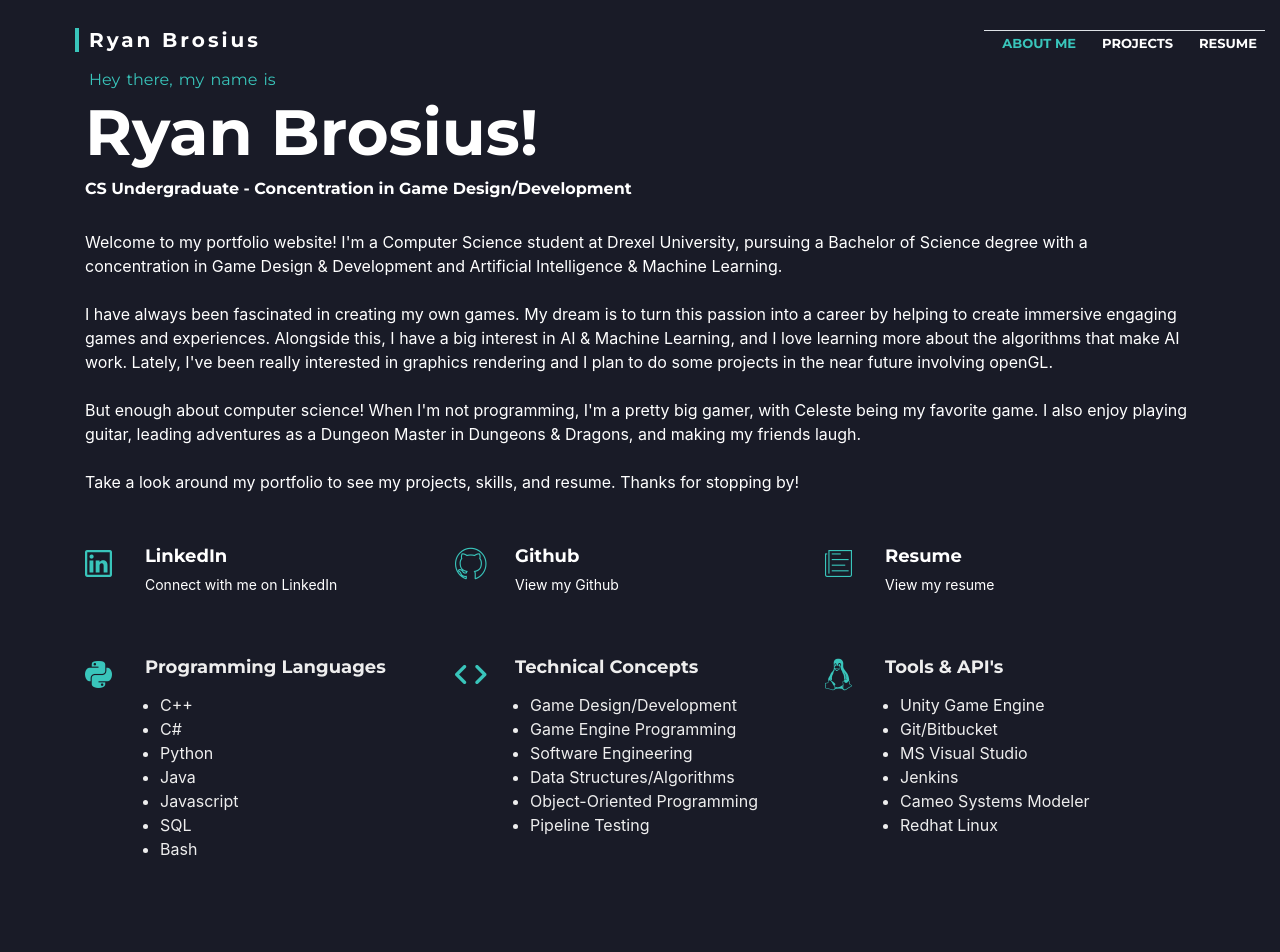
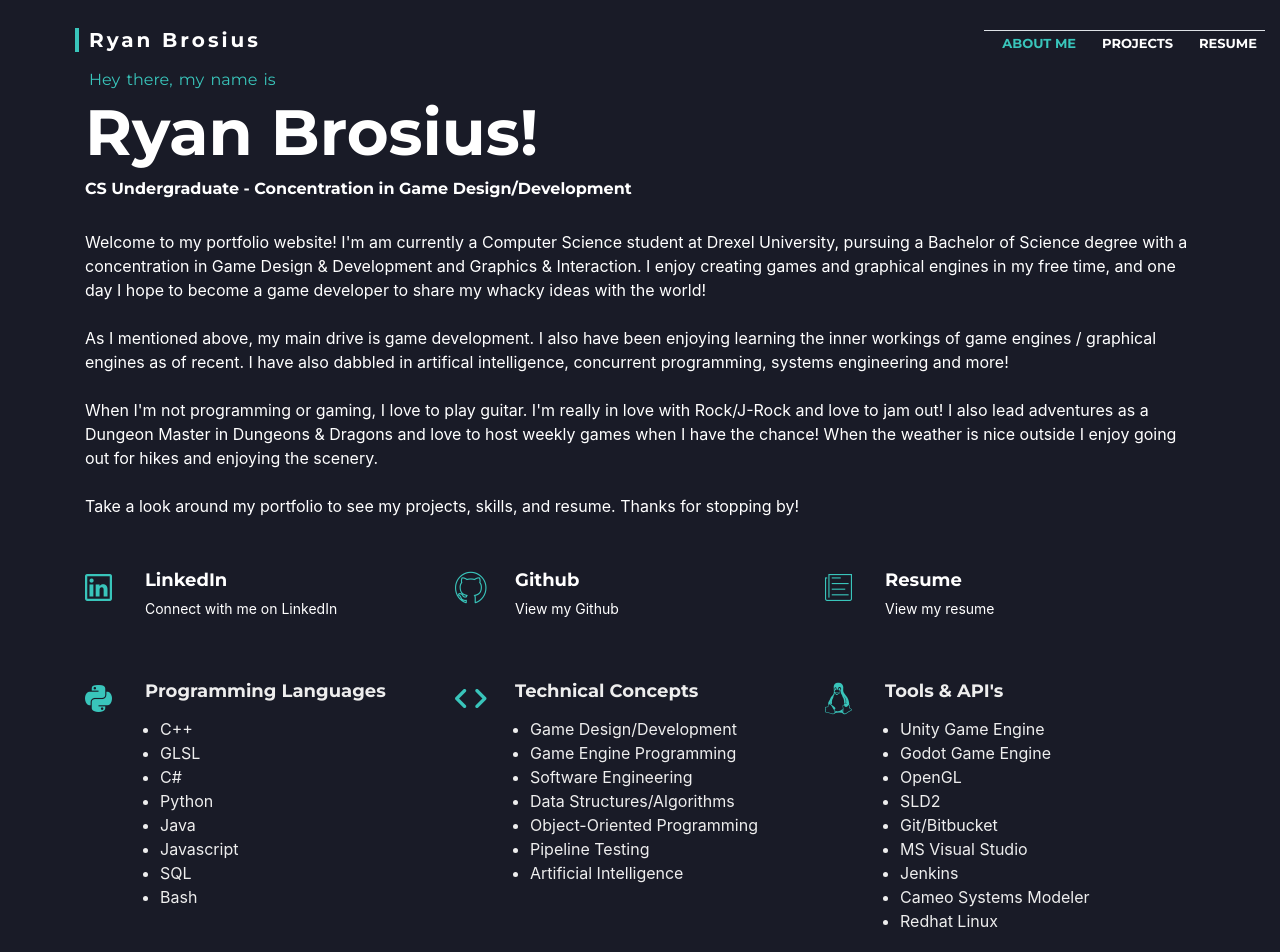
Before and after one commit to Ryan-Brosius/Ryan-Brosius.github.io, a plain HTML site: page index.html in a window 1280 px wide. Shown: the top 952 px of the page. Drawn offline with nearby package versions, Linux system fonts and the light colour scheme.

Commit message:
Fixing some UI issues w/ projects, fixed title page to be interesting lol

```diff
--- a/css/style.css
+++ b/css/style.css
@@ -415,7 +415,7 @@ h1,h2,h3,h4,h5,h6 {
     overflow: hidden;
     position: relative;
     clear: left;
-    transition: opacity 0.3s ease, transform 0.3s ease, flex 0.3s ease;
+    transition: opacity 0.3s ease, transform 0.3s ease, flex 0.3s ease, width 0.3s ease, height 0.3s ease;
     width: 33.3%;
     text-align: center;
     opacity: 1;
@@ -426,8 +426,7 @@ h1,h2,h3,h4,h5,h6 {
     opacity: 0; /* Make the div transparent */
     pointer-events: none; /* Prevents click events on the hidden div */
     transform: scale(.95);
-    /*width: 0;
-    height: 0;*/
+    width: 0;
 }
 
 
--- a/index.html
+++ b/index.html
@@ -27,16 +27,16 @@
                     </div>
                     <p class="text-left">
                         <br>
-                        Welcome to my portfolio website! I'm a Computer Science student at Drexel University, pursuing a Bachelor of Science degree with a
-                        concentration in Game Design & Development and Artificial Intelligence & Machine Learning.
+                        Welcome to my portfolio website! I'm am currently a Computer Science student at Drexel University, pursuing a Bachelor of Science degree with a
+                        concentration in Game Design & Development and Graphics & Interaction. I enjoy creating games and graphical engines in my free time, and one
+                        day I hope to become a game developer to share my whacky ideas with the world!
                         <br><br>
-                        I have always been fascinated in creating my own games. My dream is to turn this passion into a career by helping to create
-                        immersive engaging games and experiences. Alongside this, I have a big interest in AI & Machine Learning,
-                        and I love learning more about the algorithms that make AI work. Lately, I've been really interested in graphics rendering and I
-                        plan to do some projects in the near future involving openGL.
+                        As I mentioned above, my main drive is game development. I also have been enjoying learning the inner workings of game engines / graphical
+                        engines as of recent. I have also dabbled in artifical intelligence, concurrent programming, systems engineering and more!
                         <br><br>
-                        But enough about computer science! When I'm not programming, I'm a pretty big gamer, with Celeste being my favorite game.
-                        I also enjoy playing guitar, leading adventures as a Dungeon Master in Dungeons & Dragons, and making my friends laugh.
+                        When I'm not programming or gaming, I love to play guitar. I'm really in love with Rock/J-Rock and love to jam out! I also lead adventures
+                        as a Dungeon Master in Dungeons & Dragons and love to host weekly games when I have the chance! When the weather is nice outside I enjoy
+                        going out for hikes and enjoying the scenery.
                         <br><br>
                         Take a look around my portfolio to see my projects, skills, and resume. Thanks for stopping by!
                         <br><br>
@@ -90,6 +90,7 @@
                                 <div class="container">
                                     <ul style="color:#eee; padding-left: 60px">
                                         <li>C++ </li>
+                                        <li>GLSL </li>
                                         <li>C# </li>
                                         <li>Python </li>
                                         <li>Java </li>
@@ -114,6 +115,7 @@
                                         <li>Data Structures/Algorithms </li>
                                         <li>Object-Oriented Programming </li>
                                         <li>Pipeline Testing </li>
+                                        <li>Artificial Intelligence </li>
                                     </ul>
                                 </div>
                             </div>
@@ -127,6 +129,9 @@
                                 <div class="container">
                                     <ul style="color:#eee; padding-left: 60px">
                                         <li>Unity Game Engine </li>
+                                        <li>Godot Game Engine </li>
+                                        <li>OpenGL </li>
+                                        <li>SLD2 </li>
                                         <li>Git/Bitbucket </li>
                                         <li>MS Visual Studio </li>
                                         <li>Jenkins </li>
```
Also changed, not shown: projects.html (+2 -2 lines).
